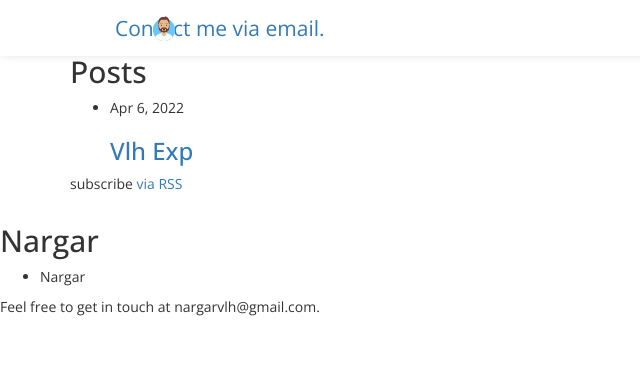
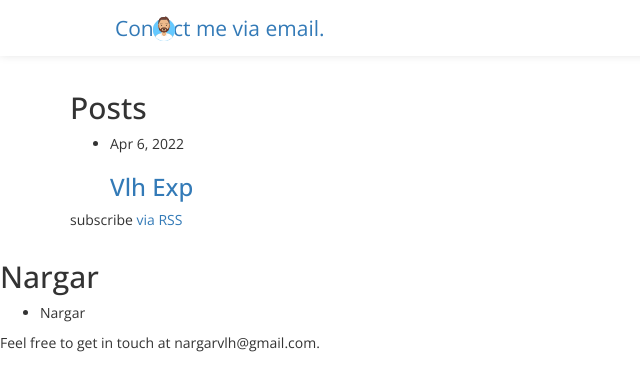
Before and after one commit to nargar/nargar, a Jekyll site: the page built from index.markdown, in a window 1280 px wide. Shown: the top 391 px of the page, without its empty margins (0-640 px from the left). Built offline with Jekyll 4.4.1, drawn with Linux system fonts in a browser that asks for light colours.

Commit message:
Spacing top

```diff
--- a/_includes/head.html
+++ b/_includes/head.html
@@ -49,8 +49,7 @@
     }
 
     main {
-      margin-top: 35px !important;
-      /* total 60px top margin */
+      margin-top: 71px !important;
     }
   </style>
 
```
